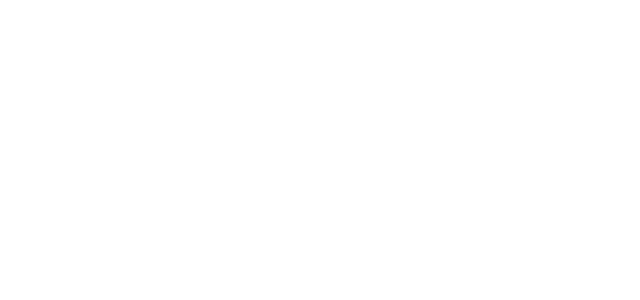
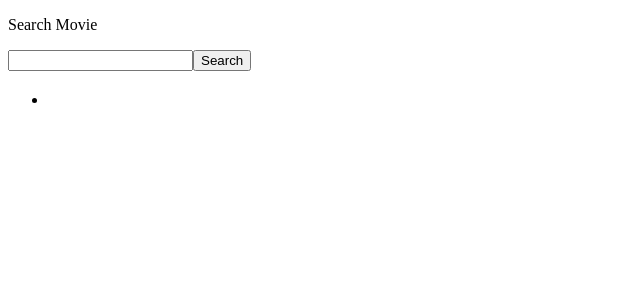
Before and after one commit to acciojob/movie-search-satyamgupta09, a React app: page / in a window 1280 px wide. Shown: the top 300 px of the page, without its empty margins (0-640 px from the left). Built offline with nearby package versions, Linux system fonts and the light colour scheme.

Commit message:
Update App.js

```diff
--- a/src/components/App.js
+++ b/src/components/App.js
@@ -1,13 +1,14 @@
-
 import React from "react";
+import Search from "./Search";
 import './../styles/App.css';
 
 const App = () => {
   return (
     <div>
-        {/* Do not remove the main div */}
+      <p>Search Movie</p>
+      <Search />
     </div>
-  )
-}
+  );
+};
 
-export default App
+export default App;
```
